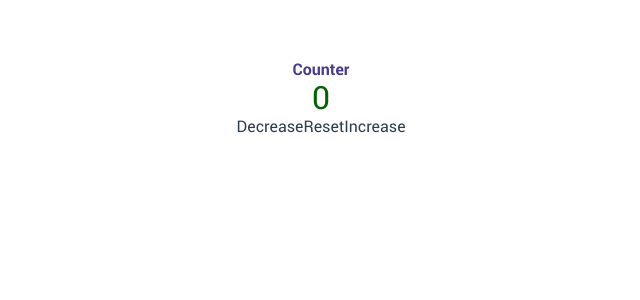
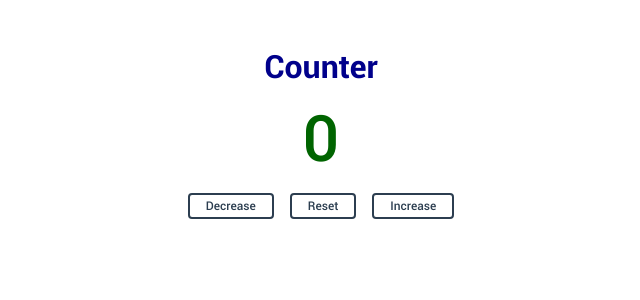
Before and after one commit to juanjaroa/portfolio, a Vue app: page / in a window 1280 px wide. Shown: the top 300 px of the page, without its empty margins (319-959 px from the left). Built offline with nearby package versions, Linux system fonts and the light colour scheme.

Commit message:
Finished first project aproach

```diff
--- a/src/App.vue
+++ b/src/App.vue
@@ -11,16 +11,27 @@ import CounterComponent from './components/CounterComponent.vue'
   font-family: 'Roboto';
   src: url(./fonts/Roboto-Regular.ttf) format('truetype');
 }
+
 @font-face {
   font-family: 'Roboto-Bold';
   src: url(./fonts/Roboto-Bold.ttf) format('truetype');
 }
+
+@font-face {
+  font-family: 'Roboto-Medium';
+  src: url(./fonts/Roboto-Medium.ttf) format('truetype');
+}
+
 #app {
   font-family: Roboto, Helvetica, Arial, sans-serif;
   -webkit-font-smoothing: antialiased;
   -moz-osx-font-smoothing: grayscale;
-  text-align: center;
+  display: flex;
+  justify-content: center;
+  align-items: center;
+  flex-direction: column;
+  gap: 1rem;
   color: #2c3e50;
-  margin-top: 60px;
+  padding: 3rem;
 }
 </style>
--- a/src/components/CounterComponent.vue
+++ b/src/components/CounterComponent.vue
@@ -1,7 +1,7 @@
 <template>
   <h1>Counter</h1>
   <h2>{{ count }}</h2>
-  <div>
+  <div class="buttons">
     <button @click="decrement">Decrease</button>
     <button @click="reset">Reset</button>
     <button @click="increment">Increase</button>
@@ -12,7 +12,7 @@
 import { ref } from 'vue'
 
 let count = ref(0)
-console.log(count)
+
 function increment() {
   count.value++;
 }
@@ -26,12 +26,31 @@ function reset() {
 
 <!-- Add "scoped" attribute to limit CSS to this component only -->
 <style scoped>
-h1{
+h1 {
   font-family: Roboto-Bold;
-  color: darkslateblue;
-}
-h2{
-  color: darkgreen;
+  color: darkblue;
   font-size: 2rem;
 }
+
+h2 {
+  color: darkgreen;
+  font-size: 4rem;
+  font-family: Roboto-Medium;
+}
+
+.buttons {
+  display: flex;
+  justify-content: center;
+  align-items: center;
+  gap: 1rem;
+}
+
+button {
+  padding: 0.25rem 1rem;
+  border: solid 2px;
+  border-radius: 0.25rem;
+  cursor: pointer;
+  font-size: 0.75rem;
+  font-family: Roboto-Medium;
+}
 </style>
```
